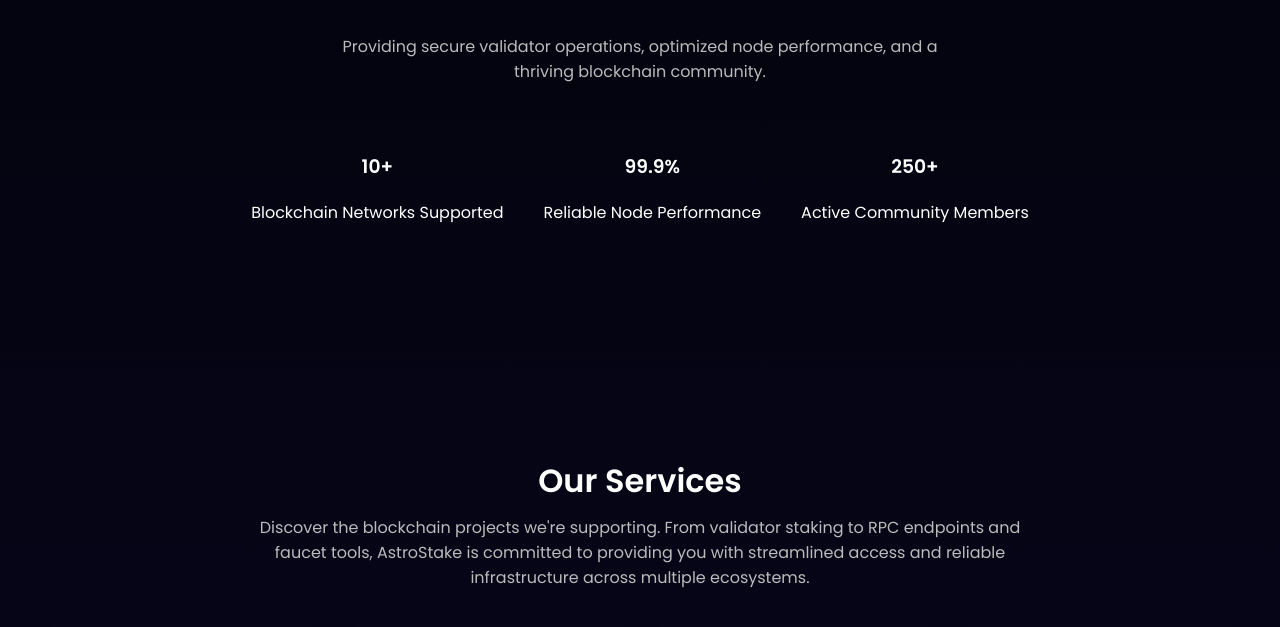
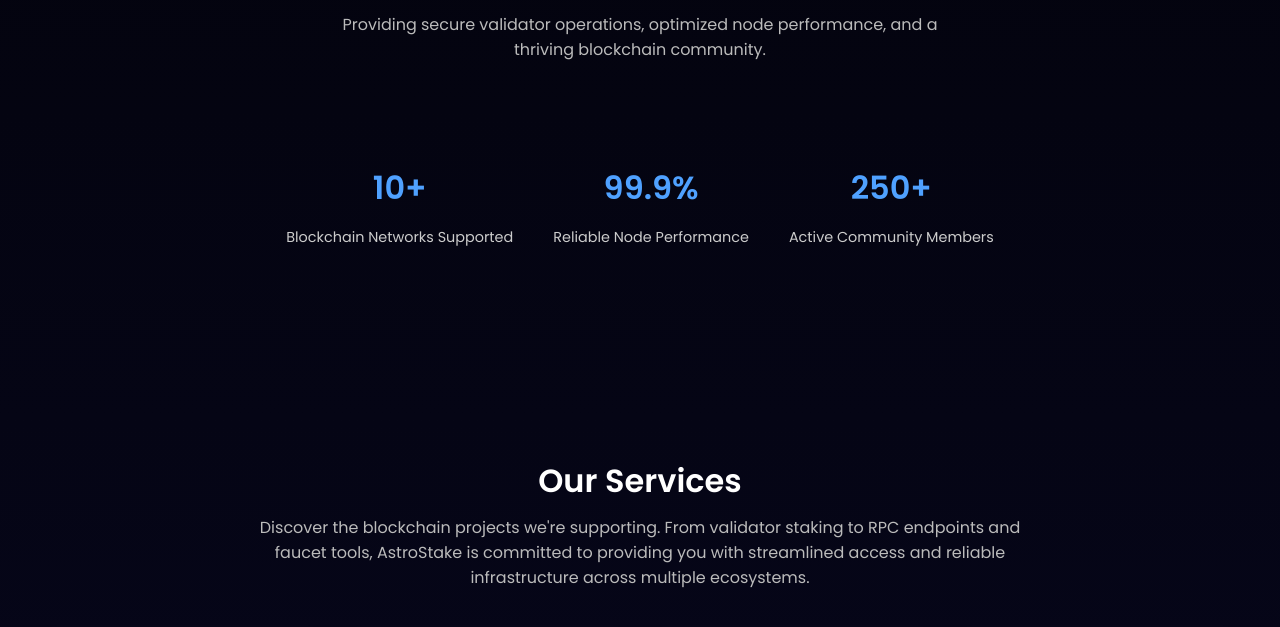
Before and after one commit to assyfx/astrostake.xyz, a plain HTML site: page index.html in a window 1280 px wide. Shown: the part 1160-1787 px from the top of the page. Drawn offline with Linux system fonts and the light colour scheme.

Commit message:
Update style.css social proof section

```diff
--- a/style.css
+++ b/style.css
@@ -515,3 +515,37 @@
         height: 35px;
     }
 }
+/* Hero Section Enhanced Style */
+.hero h1 {
+  font-size: 2.5rem;
+  color: #ffffff;
+  margin-bottom: 10px;
+}
+
+.social-proof {
+  display: flex;
+  gap: 30px;
+  justify-content: center;
+  margin-top: 20px;
+}
+
+.social-proof .stat {
+  text-align: center;
+}
+
+.social-proof .stat h3 {
+  font-size: 2rem;
+  color: #4fa1ff;
+  margin-bottom: 5px;
+}
+
+.social-proof .stat p {
+  font-size: 0.9rem;
+  color: #ccc;
+}
+
+.stat h3:hover {
+  transform: scale(1.05);
+  color: #4fa1ff;
+  transition: transform 0.3s, color 0.3s;
+}
```
